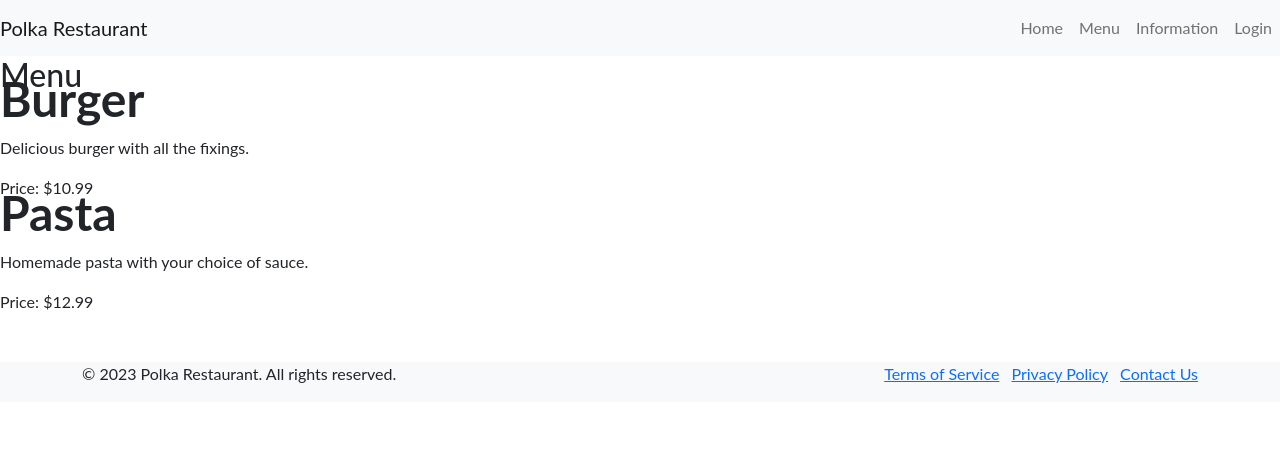
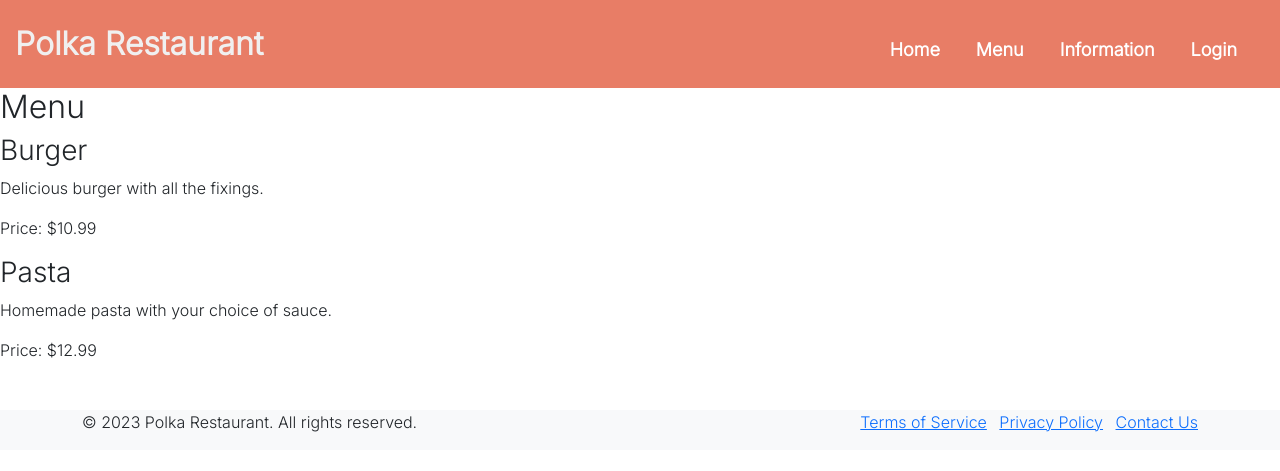
Before and after one commit to aleksandrasucho/polish-restaurant, a Django app: page /menu/ in a window 1280 px wide. Shown: the top 471 px of the page. Run offline with Django 3.2, Linux system fonts and the light colour scheme; some libraries are stand-ins or nearby versions; some web fonts are replaced.

Commit message:
Refactor navigation styles for better readability and aesthetics

```diff
--- a/static/css/base.css
+++ b/static/css/base.css
@@ -13,23 +13,11 @@ html {
     scroll-behavior: smooth;
 }
 
-
 body {
     margin: 0;
     padding: 0;
-    font-family: "Lato", sans-serif;
+    font-family: "Inter", sans-serif;
     overflow-x: hidden;
-}
-
-h1 {
-    font-size: 6rem;
-    font-weight: 700;
-}
-
-h3 {
-    font-size: 3rem;
-    font-weight: 700;
-    margin-top: -2rem;
 }
 
 .hero-container {
@@ -44,12 +32,76 @@ h3 {
     color: white;
     z-index: 1;
     text-align: center;
-    background-color: rgba(0, 0, 0, 0.2);
+    background-color: rgba(0, 0, 0, 0.5);
     padding: 2rem;
     border-radius: 20px;
 }
 
+.hero-title {
+    font-size: 3.5rem;
+    font-weight: 700;
+    margin-bottom: 1rem;
+}
+
+.hero-subtitle {
+    font-size: 2rem;
+    font-weight: 600;
+    margin-top: -1rem;
+}
+
+.hero-description {
+    font-size: 1.5rem;
+    font-weight: 500;
+    margin-top: -1rem;
+}
+
 .carousel-item {
     height: 80vh;
+}
 
+.btn-primary {
+    background-color: #e87d66;
+    color: white;
+    font-weight: 600;
+    border: none;
+    padding: 10px 20px;
+    border-radius: 5px;
+    text-decoration: none;
+    transition: background-color 0.3s ease;
 }
+
+.btn-primary:hover {
+    background-color: #a03622;
+}
+
+/* Navbar styling */
+.navbar {
+    background-color: #e87d66 !important;
+    padding: 15px;
+}
+
+.navbar-brand {
+    color: #f0f0f0;
+    font-size: 2rem;
+    font-weight: 700;
+}
+
+
+.navbar-nav {
+    margin-top: 10px;
+}
+
+.nav-link {
+    color: white;
+    font-size: 18px; /* Adjusted font size */
+    font-weight: 600;
+    margin-right: 20px;
+    padding: 10px 15px; /* Adjusted padding for better spacing */
+    border-radius: 5px;
+    transition: background-color 0.3s ease, color 0.3s ease;
+}
+
+.nav-link:hover {
+    background-color: #f0f0f0; /* Lighter shade for hover effect */
+    color: #cf422b; /* Adjusted color on hover */
+}
```
Also changed, not shown: templates/home.html (+4 -4 lines).
